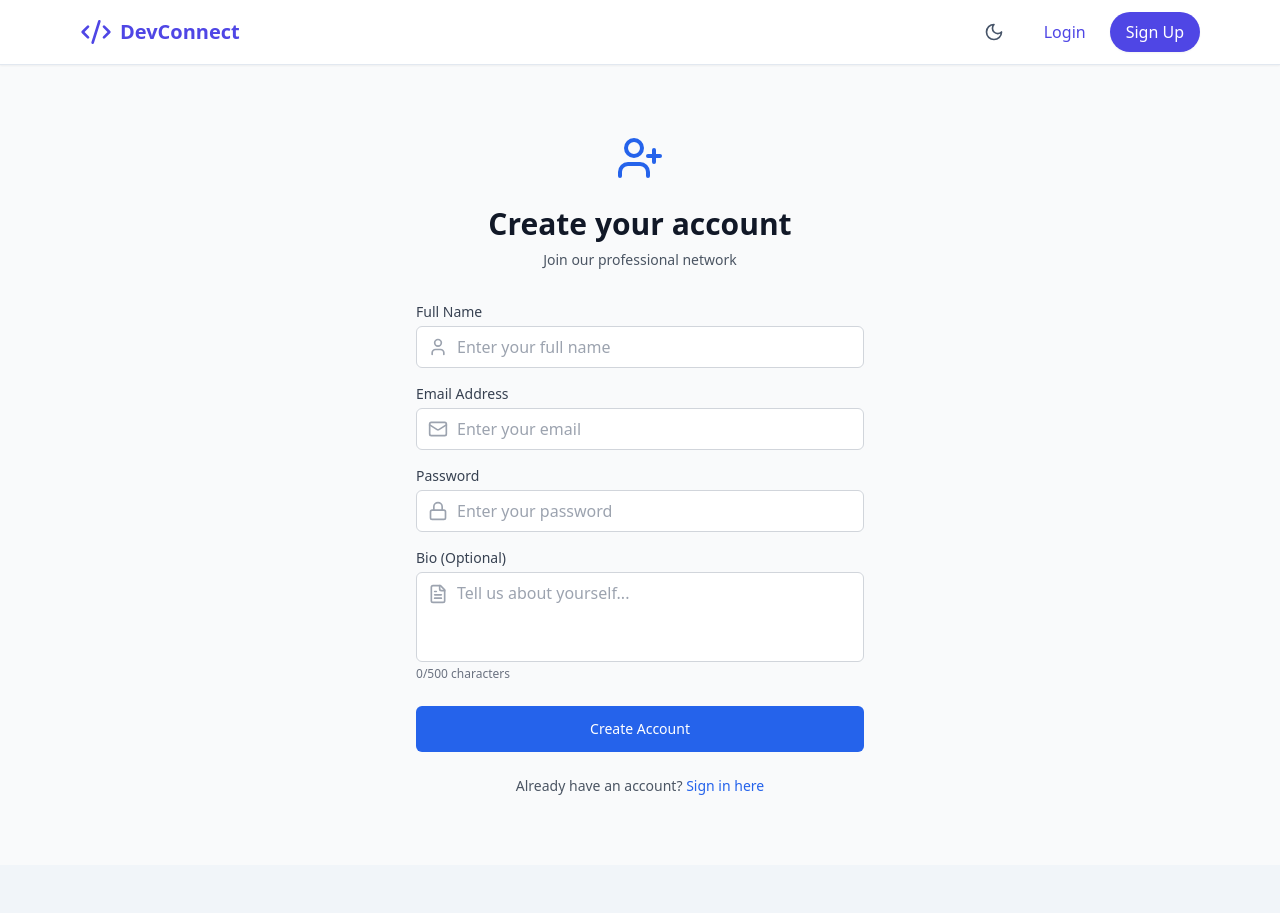
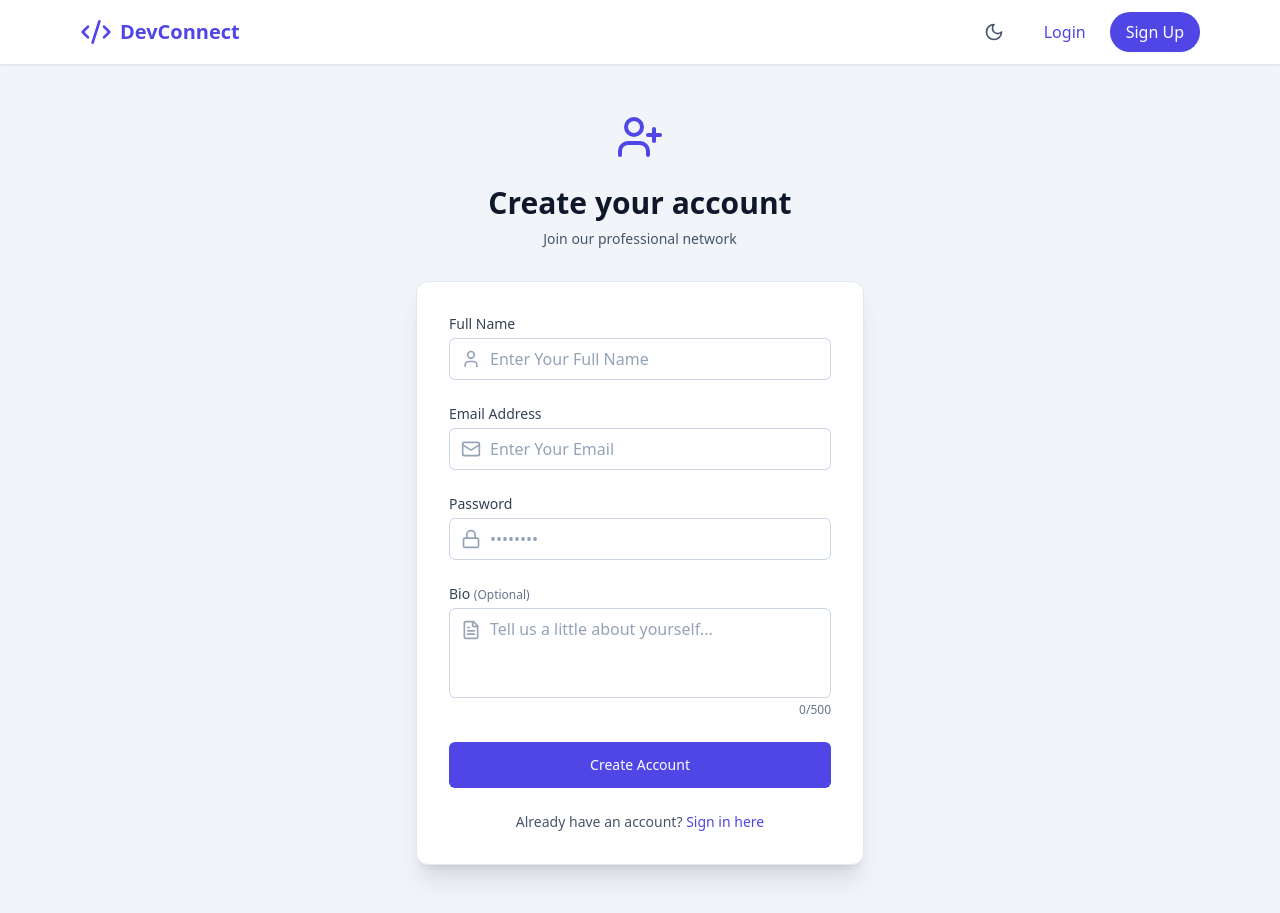
Before and after one commit to kunjbhatia23/DevConnect, a React (Vite) app: page /register in a window 1280 px wide. Before the commit the page ends 865 px from the top, so only its background shows below. Built offline with nearby package versions, Linux system fonts and the light colour scheme; no server answers.

Commit message:
made changes to themes on login and signup pages

```diff
--- a/src/pages/Login.tsx
+++ b/src/pages/Login.tsx
@@ -1,14 +1,14 @@
 import React, { useState } from 'react';
 import { Link, useNavigate } from 'react-router-dom';
-import { useAuth } from '../contexts/AuthContext';
+import { useAuth } from '../contexts/AuthContext'; // Assuming this path is correct
 import { LogIn, Mail, Lock } from 'lucide-react';
+import toast from 'react-hot-toast';
 
 const Login: React.FC = () => {
   const [formData, setFormData] = useState({
     email: '',
     password: ''
   });
-  const [error, setError] = useState('');
   const [isLoading, setIsLoading] = useState(false);
 
   const { login } = useAuth();
@@ -23,98 +23,109 @@ const Login: React.FC = () => {
 
   const handleSubmit = async (e: React.FormEvent) => {
     e.preventDefault();
-    setError('');
     setIsLoading(true);
+
+    if (!formData.email || !formData.password) {
+        toast.error("Please enter both email and password.");
+        setIsLoading(false);
+        return;
+    }
 
     try {
       await login(formData.email, formData.password);
+      toast.success("Logged in successfully!");
       navigate('/');
     } catch (error: any) {
-      setError(error.message);
+      const errorMessage = error.response?.data?.message || error.message || 'Login failed. Please check your credentials.';
+      toast.error(errorMessage);
     } finally {
       setIsLoading(false);
     }
   };
 
   return (
-    <div className="min-h-screen bg-gray-50 flex items-center justify-center py-12 px-4 sm:px-6 lg:px-8">
+    <div className="min-h-screen bg-secondary-100 dark:bg-secondary-900 flex items-center justify-center py-12 px-4 sm:px-6 lg:px-8">
       <div className="max-w-md w-full space-y-8">
         <div className="text-center">
-          <LogIn className="mx-auto h-12 w-12 text-blue-600" />
-          <h2 className="mt-6 text-3xl font-bold text-gray-900">Welcome back</h2>
-          <p className="mt-2 text-sm text-gray-600">
-            Sign in to your account
+          <LogIn className="mx-auto h-12 w-12 text-primary-600 dark:text-primary-400" />
+          <h2 className="mt-6 text-3xl font-bold text-secondary-900 dark:text-secondary-100">
+            Welcome back
+          </h2>
+          <p className="mt-2 text-sm text-secondary-600 dark:text-secondary-400">
+            Sign in to continue to your dashboard
           </p>
         </div>
 
-        <form className="mt-8 space-y-6" onSubmit={handleSubmit}>
-          {error && (
-            <div className="bg-red-50 border border-red-200 rounded-md p-4">
-              <p className="text-red-600 text-sm">{error}</p>
-            </div>
-          )}
+        <div className="bg-white dark:bg-secondary-800 shadow-xl rounded-xl p-8 space-y-6 border border-secondary-200 dark:border-secondary-700">
+          <form onSubmit={handleSubmit} className="space-y-6">
 
-          <div className="space-y-4">
+            {/* Email Input */}
             <div>
-              <label htmlFor="email" className="block text-sm font-medium text-gray-700 mb-1">
+              <label htmlFor="email" className="block text-sm font-medium text-secondary-700 dark:text-secondary-300 mb-1">
                 Email Address
               </label>
               <div className="relative">
                 <div className="absolute inset-y-0 left-0 pl-3 flex items-center pointer-events-none">
-                  <Mail className="h-5 w-5 text-gray-400" />
+                  <Mail className="h-5 w-5 text-secondary-400 dark:text-secondary-500" />
                 </div>
                 <input
                   id="email"
                   name="email"
                   type="email"
+                  autoComplete="email"
                   required
                   value={formData.email}
                   onChange={handleChange}
-                  className="block w-full pl-10 pr-3 py-2 border border-gray-300 rounded-md focus:ring-2 focus:ring-blue-500 focus:border-transparent"
-                  placeholder="Enter your email"
+                  className="block w-full pl-10 pr-3 py-2 border border-secondary-300 dark:border-secondary-600 rounded-md bg-white dark:bg-secondary-700 text-secondary-900 dark:text-secondary-200 placeholder-secondary-400 focus:ring-2 focus:ring-primary-500 focus:border-transparent transition"
+                  placeholder="you@example.com"
                 />
               </div>
             </div>
 
+            {/* Password Input */}
             <div>
-              <label htmlFor="password" className="block text-sm font-medium text-gray-700 mb-1">
+              <label htmlFor="password" className="block text-sm font-medium text-secondary-700 dark:text-secondary-300 mb-1">
                 Password
               </label>
               <div className="relative">
                 <div className="absolute inset-y-0 left-0 pl-3 flex items-center pointer-events-none">
-                  <Lock className="h-5 w-5 text-gray-400" />
+                  <Lock className="h-5 w-5 text-secondary-400 dark:text-secondary-500" />
                 </div>
                 <input
                   id="password"
                   name="password"
                   type="password"
+                  autoComplete="current-password"
                   required
                   value={formData.password}
                   onChange={handleChange}
-                  className="block w-full pl-10 pr-3 py-2 border border-gray-300 rounded-md focus:ring-2 focus:ring-blue-500 focus:border-transparent"
-                  placeholder="Enter your password"
+                  className="block w-full pl-10 pr-3 py-2 border border-secondary-300 dark:border-secondary-600 rounded-md bg-white dark:bg-secondary-700 text-secondary-900 dark:text-secondary-200 placeholder-secondary-400 focus:ring-2 focus:ring-primary-500 focus:border-transparent transition"
+                  placeholder="••••••••"
                 />
-              </div>
               </div>
             </div>
 
             <button
               type="submit"
               disabled={isLoading}
-            className="group relative w-full flex justify-center py-3 px-4 border border-transparent text-sm font-medium rounded-md text-white bg-blue-600 hover:bg-blue-700 focus:outline-none focus:ring-2 focus:ring-offset-2 focus:ring-blue-500 disabled:opacity-50 disabled:cursor-not-allowed transition-colors"
+              className="group relative w-full flex justify-center items-center py-3 px-4 border border-transparent text-sm font-medium rounded-md text-white bg-primary-600 hover:bg-primary-700 focus:outline-none focus:ring-2 focus:ring-offset-2 focus:ring-primary-500 disabled:opacity-60 disabled:cursor-not-allowed transition-colors"
             >
+              {isLoading && (
+                <div className="w-5 h-5 border-2 border-white border-t-transparent rounded-full animate-spin mr-3"></div>
+              )}
               {isLoading ? 'Signing In...' : 'Sign In'}
             </button>
+          </form>
 
           <div className="text-center">
-            <p className="text-sm text-gray-600">
+            <p className="text-sm text-secondary-600 dark:text-secondary-400">
               Don't have an account?{' '}
-              <Link to="/register" className="font-medium text-blue-600 hover:text-blue-500">
+              <Link to="/register" className="font-medium text-primary-600 hover:text-primary-500 dark:text-primary-400 dark:hover:text-primary-300 transition-colors">
                 Sign up here
               </Link>
             </p>
           </div>
-        </form>
+        </div>
       </div>
     </div>
   );
--- a/src/pages/Register.tsx
+++ b/src/pages/Register.tsx
@@ -1,7 +1,8 @@
 import React, { useState } from 'react';
 import { Link, useNavigate } from 'react-router-dom';
-import { useAuth } from '../contexts/AuthContext';
+import { useAuth } from '../contexts/AuthContext'; // Assuming this path is correct
 import { UserPlus, Mail, Lock, User, FileText } from 'lucide-react';
+import toast from 'react-hot-toast';
 
 const Register: React.FC = () => {
   const [formData, setFormData] = useState({
@@ -10,7 +11,6 @@ const Register: React.FC = () => {
     password: '',
     bio: ''
   });
-  const [error, setError] = useState('');
   const [isLoading, setIsLoading] = useState(false);
 
   const { register } = useAuth();
@@ -25,108 +25,119 @@ const Register: React.FC = () => {
 
   const handleSubmit = async (e: React.FormEvent) => {
     e.preventDefault();
-    setError('');
     setIsLoading(true);
+
+    if (!formData.name || !formData.email || !formData.password) {
+        toast.error("Please fill in all required fields.");
+        setIsLoading(false);
+        return;
+    }
 
     try {
       await register(formData.name, formData.email, formData.password, formData.bio);
+      toast.success("Account created successfully! Welcome.");
       navigate('/');
     } catch (error: any) {
-      setError(error.message);
+      const errorMessage = error.response?.data?.message || error.message || 'Registration failed. Please try again.';
+      toast.error(errorMessage);
     } finally {
       setIsLoading(false);
     }
   };
 
   return (
-    <div className="min-h-screen bg-gray-50 flex items-center justify-center py-12 px-4 sm:px-6 lg:px-8">
+    <div className="min-h-screen bg-secondary-100 dark:bg-secondary-900 flex items-center justify-center py-12 px-4 sm:px-6 lg:px-8">
       <div className="max-w-md w-full space-y-8">
         <div className="text-center">
-          <UserPlus className="mx-auto h-12 w-12 text-blue-600" />
-          <h2 className="mt-6 text-3xl font-bold text-gray-900">Create your account</h2>
-          <p className="mt-2 text-sm text-gray-600">
+          <UserPlus className="mx-auto h-12 w-12 text-primary-600 dark:text-primary-400" />
+          <h2 className="mt-6 text-3xl font-bold text-secondary-900 dark:text-secondary-100">
+            Create your account
+          </h2>
+          <p className="mt-2 text-sm text-secondary-600 dark:text-secondary-400">
             Join our professional network
           </p>
         </div>
 
-        <form className="mt-8 space-y-6" onSubmit={handleSubmit}>
-          {error && (
-            <div className="bg-red-50 border border-red-200 rounded-md p-4">
-              <p className="text-red-600 text-sm">{error}</p>
-            </div>
-          )}
+        <div className="bg-white dark:bg-secondary-800 shadow-xl rounded-xl p-8 space-y-6 border border-secondary-200 dark:border-secondary-700">
+          <form onSubmit={handleSubmit} className="space-y-6">
 
-          <div className="space-y-4">
+            {/* Name Input */}
             <div>
-              <label htmlFor="name" className="block text-sm font-medium text-gray-700 mb-1">
+              <label htmlFor="name" className="block text-sm font-medium text-secondary-700 dark:text-secondary-300 mb-1">
                 Full Name
               </label>
               <div className="relative">
                 <div className="absolute inset-y-0 left-0 pl-3 flex items-center pointer-events-none">
-                  <User className="h-5 w-5 text-gray-400" />
+                  <User className="h-5 w-5 text-secondary-400 dark:text-secondary-500" />
                 </div>
                 <input
                   id="name"
                   name="name"
                   type="text"
+                  autoComplete="name"
                   required
                   value={formData.name}
                   onChange={handleChange}
-                  className="block w-full pl-10 pr-3 py-2 border border-gray-300 rounded-md focus:ring-2 focus:ring-blue-500 focus:border-transparent"
-                  placeholder="Enter your full name"
+                  className="block w-full pl-10 pr-3 py-2 border border-secondary-300 dark:border-secondary-600 rounded-md bg-white dark:bg-secondary-700 text-secondary-900 dark:text-secondary-200 placeholder-secondary-400 focus:ring-2 focus:ring-primary-500 focus:border-transparent transition"
+                  placeholder="Enter Your Full Name"
                 />
               </div>
             </div>
 
+            {/* Email Input */}
             <div>
-              <label htmlFor="email" className="block text-sm font-medium text-gray-700 mb-1">
+              <label htmlFor="email" className="block text-sm font-medium text-secondary-700 dark:text-secondary-300 mb-1">
                 Email Address
               </label>
               <div className="relative">
                 <div className="absolute inset-y-0 left-0 pl-3 flex items-center pointer-events-none">
-                  <Mail className="h-5 w-5 text-gray-400" />
+                  <Mail className="h-5 w-5 text-secondary-400 dark:text-secondary-500" />
                 </div>
                 <input
                   id="email"
                   name="email"
                   type="email"
+                  autoComplete="email"
                   required
                   value={formData.email}
                   onChange={handleChange}
-                  className="block w-full pl-10 pr-3 py-2 border border-gray-300 rounded-md focus:ring-2 focus:ring-blue-500 focus:border-transparent"
-                  placeholder="Enter your email"
+                  className="block w-full pl-10 pr-3 py-2 border border-secondary-300 dark:border-secondary-600 rounded-md bg-white dark:bg-secondary-700 text-secondary-900 dark:text-secondary-200 placeholder-secondary-400 focus:ring-2 focus:ring-primary-500 focus:border-transparent transition"
+                  placeholder="Enter Your Email"
                 />
               </div>
             </div>
 
+            {/* Password Input */}
             <div>
-              <label htmlFor="password" className="block text-sm font-medium text-gray-700 mb-1">
+              <label htmlFor="password" className="block text-sm font-medium text-secondary-700 dark:text-secondary-300 mb-1">
                 Password
               </label>
               <div className="relative">
                 <div className="absolute inset-y-0 left-0 pl-3 flex items-center pointer-events-none">
-                  <Lock className="h-5 w-5 text-gray-400" />
+                  <Lock className="h-5 w-5 text-secondary-400 dark:text-secondary-500" />
                 </div>
                 <input
                   id="password"
                   name="password"
                   type="password"
+                  autoComplete="new-password"
                   required
                   value={formData.password}
                   onChange={handleChange}
-                  className="block w-full pl-10 pr-3 py-2 border border-gray-300 rounded-md focus:ring-2 focus:ring-blue-500 focus:border-transparent"
-                  placeholder="Enter your password"
+                  className="block w-full pl-10 pr-3 py-2 border border-secondary-300 dark:border-secondary-600 rounded-md bg-white dark:bg-secondary-700 text-secondary-900 dark:text-secondary-200 placeholder-secondary-400 focus:ring-2 focus:ring-primary-500 focus:border-transparent transition"
+                  placeholder="••••••••"
                 />
               </div>
             </div>
 
+            {/* Bio Textarea */}
             <div>
-              <label htmlFor="bio" className="block text-sm font-medium text-gray-700 mb-1">
-                Bio (Optional)
+              <label htmlFor="bio" className="block text-sm font-medium text-secondary-700 dark:text-secondary-300 mb-1">
+                Bio <span className="text-xs text-secondary-500">(Optional)</span>
               </label>
               <div className="relative">
                 <div className="absolute top-3 left-3 pointer-events-none">
-                  <FileText className="h-5 w-5 text-gray-400" />
+                  <FileText className="h-5 w-5 text-secondary-400 dark:text-secondary-500" />
                 </div>
                 <textarea
                   id="bio"
@@ -134,32 +145,36 @@ const Register: React.FC = () => {
                   value={formData.bio}
                   onChange={handleChange}
                   rows={3}
-                  className="block w-full pl-10 pr-3 py-2 border border-gray-300 rounded-md focus:ring-2 focus:ring-blue-500 focus:border-transparent resize-none"
-                  placeholder="Tell us about yourself..."
+                  className="block w-full pl-10 pr-3 py-2 border border-secondary-300 dark:border-secondary-600 rounded-md bg-white dark:bg-secondary-700 text-secondary-900 dark:text-secondary-200 placeholder-secondary-400 focus:ring-2 focus:ring-primary-500 focus:border-transparent resize-none transition"
+                  placeholder="Tell us a little about yourself..."
                   maxLength={500}
                 />
               </div>
-              <p className="mt-1 text-xs text-gray-500">{formData.bio.length}/500 characters</p>
+              <p className="mt-1 text-xs text-right text-secondary-500 dark:text-secondary-400">{formData.bio.length}/500</p>
             </div>
-          </div>
+
 
             <button
               type="submit"
               disabled={isLoading}
-            className="group relative w-full flex justify-center py-3 px-4 border border-transparent text-sm font-medium rounded-md text-white bg-blue-600 hover:bg-blue-700 focus:outline-none focus:ring-2 focus:ring-offset-2 focus:ring-blue-500 disabled:opacity-50 disabled:cursor-not-allowed transition-colors"
+              className="group relative w-full flex justify-center items-center py-3 px-4 border border-transparent text-sm font-medium rounded-md text-white bg-primary-600 hover:bg-primary-700 focus:outline-none focus:ring-2 focus:ring-offset-2 focus:ring-primary-500 disabled:opacity-60 disabled:cursor-not-allowed transition-colors"
             >
+              {isLoading && (
+                <div className="w-5 h-5 border-2 border-white border-t-transparent rounded-full animate-spin mr-3"></div>
+              )}
               {isLoading ? 'Creating Account...' : 'Create Account'}
             </button>
+          </form>
 
           <div className="text-center">
-            <p className="text-sm text-gray-600">
+            <p className="text-sm text-secondary-600 dark:text-secondary-400">
               Already have an account?{' '}
-              <Link to="/login" className="font-medium text-blue-600 hover:text-blue-500">
+              <Link to="/login" className="font-medium text-primary-600 hover:text-primary-500 dark:text-primary-400 dark:hover:text-primary-300 transition-colors">
                 Sign in here
               </Link>
             </p>
           </div>
-        </form>
+        </div>
       </div>
     </div>
   );
```
Lines whose indentation alone changed are shown as unchanged.
